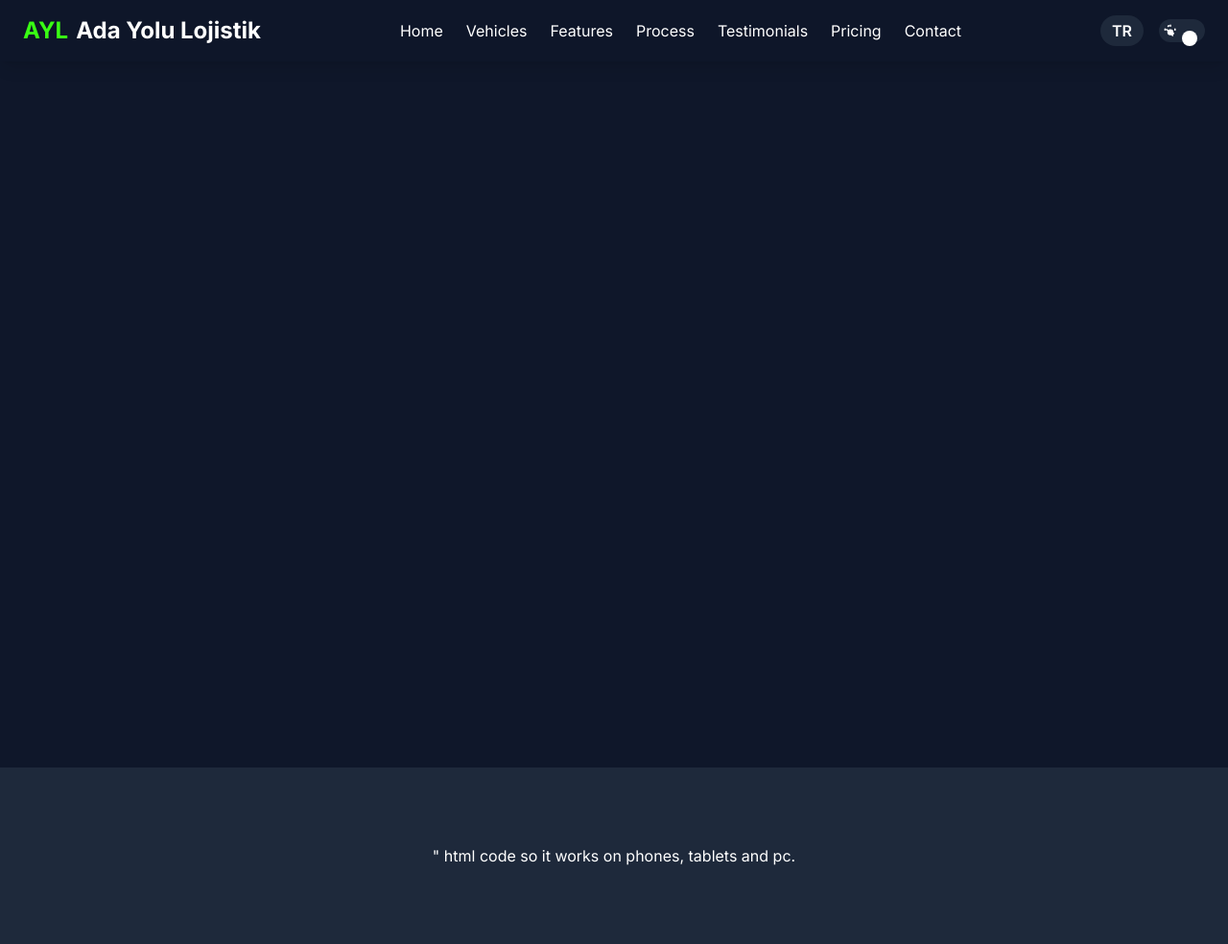
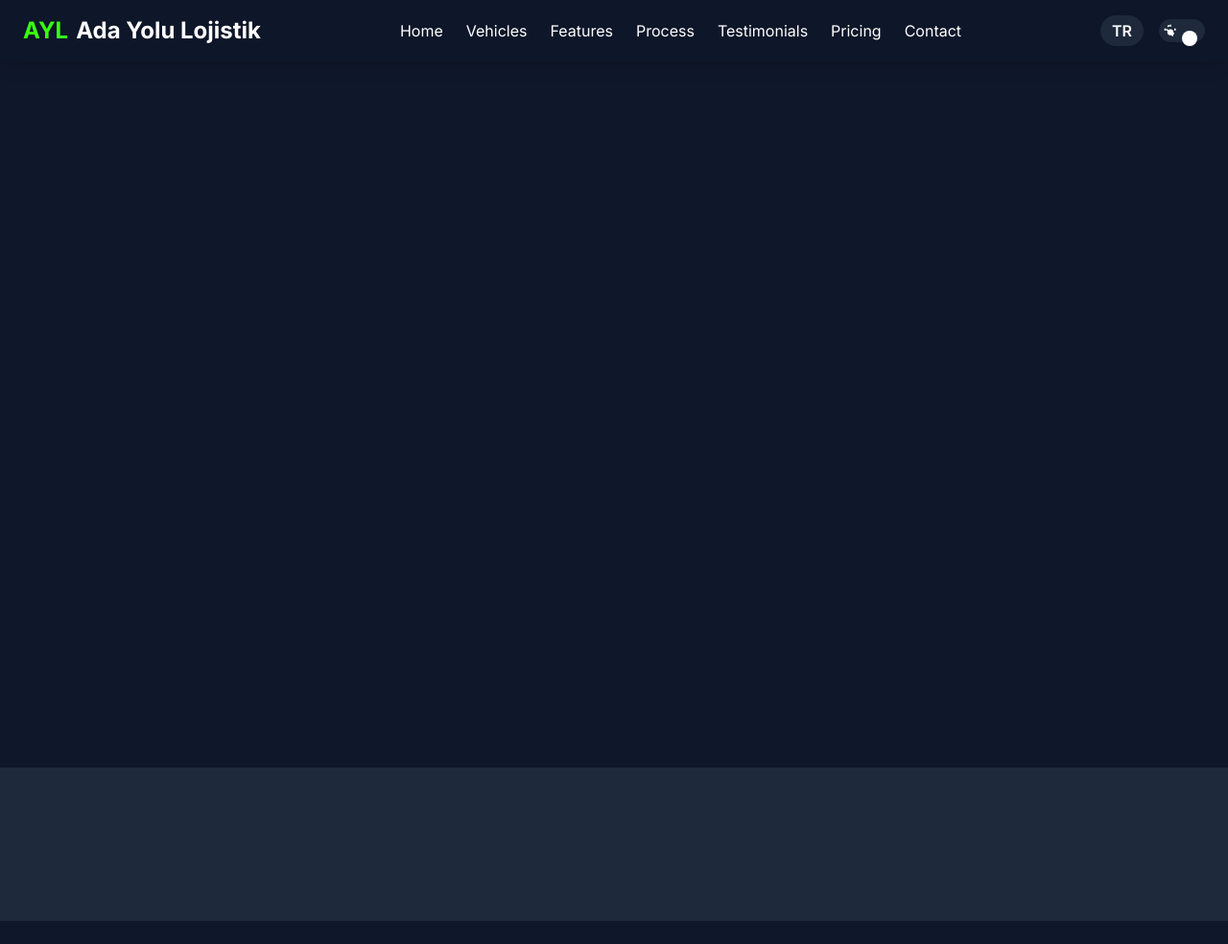
Before and after one commit to adayolulojistik/adayolulojistik, a plain HTML site: page index.html in a window 1280 px wide. Shown: the whole page at 96% size. After the commit the page ends 960 px from the top, so only its background shows below. Drawn offline with nearby package versions, Linux system fonts and the light colour scheme; placeholder pictures from the web are drawn by us.

Commit message:
Update index.html

```diff
--- a/index.html
+++ b/index.html
@@ -141,4 +141,3 @@
         </section>
 
         <section id="about" class="py-20 px-6 bg-slate-gray text-center">
-          " html code so it works on phones, tablets and pc.
```
